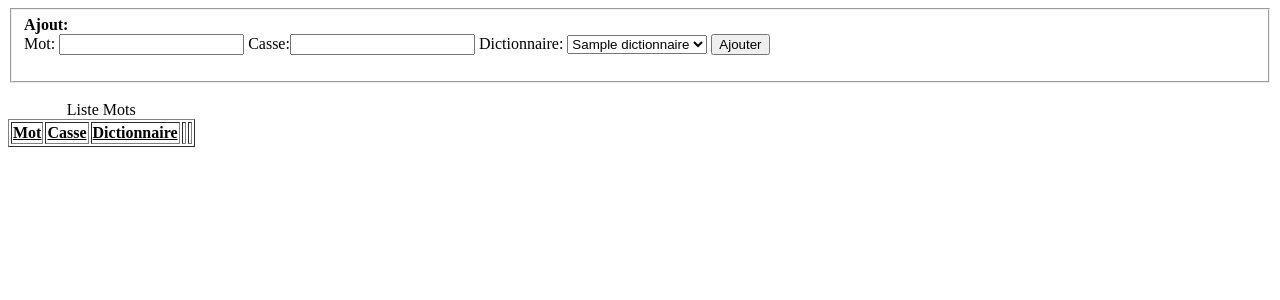
After one commit to vincent61/P2MM, a PHP site: template Vue/mot.php in a window 1280 px wide. The commit adds this page. Shown: the top 300 px of the page. Run offline with PHP 8.4, Linux system fonts and the light colour scheme; the template is opened without the code that fills it: most values are stand-ins (such as "Sample title", 1, 10 or a date in 2020); data that the repository does not hold is empty.

Commit message:
Fichiers class Mot

```diff
--- a/Modele/ModeleMemoire/Mot.php
+++ b/Modele/ModeleMemoire/Mot.php
@@ -1,5 +1,4 @@
 <?php
-
 class Mot{
 
 protected $mot;
@@ -30,10 +29,5 @@ protected $dictionnaire;
 	public function getDictionnaire(){
 		return $this->dictionnaire;
 	}
-
-
-
-
 }
-
 ?>
--- /dev/null
+++ b/Vue/mot.php
@@ -0,0 +1,82 @@
+<fieldset>
+	<form action="../Controleurs/mot.php" method="post">
+        <b>Ajout:</b></br>
+        Mot: <input type="text" name="mot" />
+		Casse:<input type="text" name="casse" />
+		Dictionnaire:
+        <SELECT name="dictionnaireListe" size="1">
+        <?php
+			foreach ($dictionnaires as $dictionnaire)
+				echo '<OPTION>'. $dictionnaire['dictionnaire'];
+		?>
+    	</SELECT>
+
+        <input type="submit" value="Ajouter">
+    </form>
+</fieldset>
+
+</br>
+
+
+<TABLE BORDER='1'>
+<CAPTION> Liste Mots</CAPTION>
+<tr>
+<th><u>Mot</u></th>
+<th><u>Casse</u></th>
+<th><u>Dictionnaire</u></th>
+
+
+<th><u></u></th>
+<th><u></u></th>
+</tr>
+
+<?php
+// on fait une boucle qui va faire un tour pour chaque enregistrement
+
+foreach($mots as $mots){ ?>
+	<tr>
+	<?php if(isset($_GET['editMot']) and isset($_GET['editDictionnaire'])and $_GET['editMot']==$mots['mot'] and $_GET['editDictionnaire']==$mots['dictionnaire']){?>
+
+		<form action="../Controleurs/mot.php" method="post">
+		</th>
+		<th>
+		<input type="text" name="newMot" value=<?php echo $mots['mot'];?>>
+		</th>
+		<th>
+		<input type="text" name="newCasse" value=<?php echo $mots['casse'];?>>
+		</th>
+		<th>
+        <SELECT name="newDictionnaire" size="1">
+        <?php
+		foreach ($dictionnaires as $dictionnaire)
+		{
+			echo '<OPTION';
+			if($dictionnaire['dictionnaire'] == $mots['dictionnaire'])
+			{
+				echo ' selected';
+			}
+			echo '>'.$dictionnaire['dictionnaire'];
+		}
+		?>
+    	</SELECT>
+		</th>
+		<input type="hidden" name="oldMot" value=<?php echo $mots['mot'];?>>
+		<input type="hidden" name="oldCasse" value=<?php echo $mots['casse'];?>>
+		<input type="hidden" name="oldDictionnaire" value=<?php echo $mots['dictionnaire'];?>>
+
+	<?php }else{?>
+	<th><?php echo $mots['mot'];?></th>
+	<th><?php echo $mots['casse'];?></th>
+	<th><?php echo $mots['dictionnaire'];?></th>
+
+	<?php }?>
+	<th><a href="../Controleurs/mot.php?deleteMot=<?php echo $mots['mot'];?>&deleteDictionnaire=<?php echo $mots['dictionnaire'];?>"><img src='../Vue/ressources/supprimer.png' height='20' width='20' ></a></th>
+	<th><a href="../Controleurs/mot.php?editMot=<?php echo $mots['mot'];?>&editDictionnaire=<?php echo $mots['dictionnaire'];?>"><img src='../Vue/ressources/edit.png' height='20' width='20' ></a></th>
+	<?php if(isset($_GET['editMot']) and isset($_GET['editDictionnaire'])and $_GET['editMot']==$mots['mot'] and $_GET['editDictionnaire']==$mots['dictionnaire']){?>
+			<th><input type="submit" value="Ajouter"></th>
+			</form>
+	<?php }?>
+	</tr>
+<?php }?>
+
+</TABLE>
```
Also changed, not shown: Controleurs/mot.php (added, +33 -0 lines), Modele/Managers/MotManager.php (+20 -9 lines).
